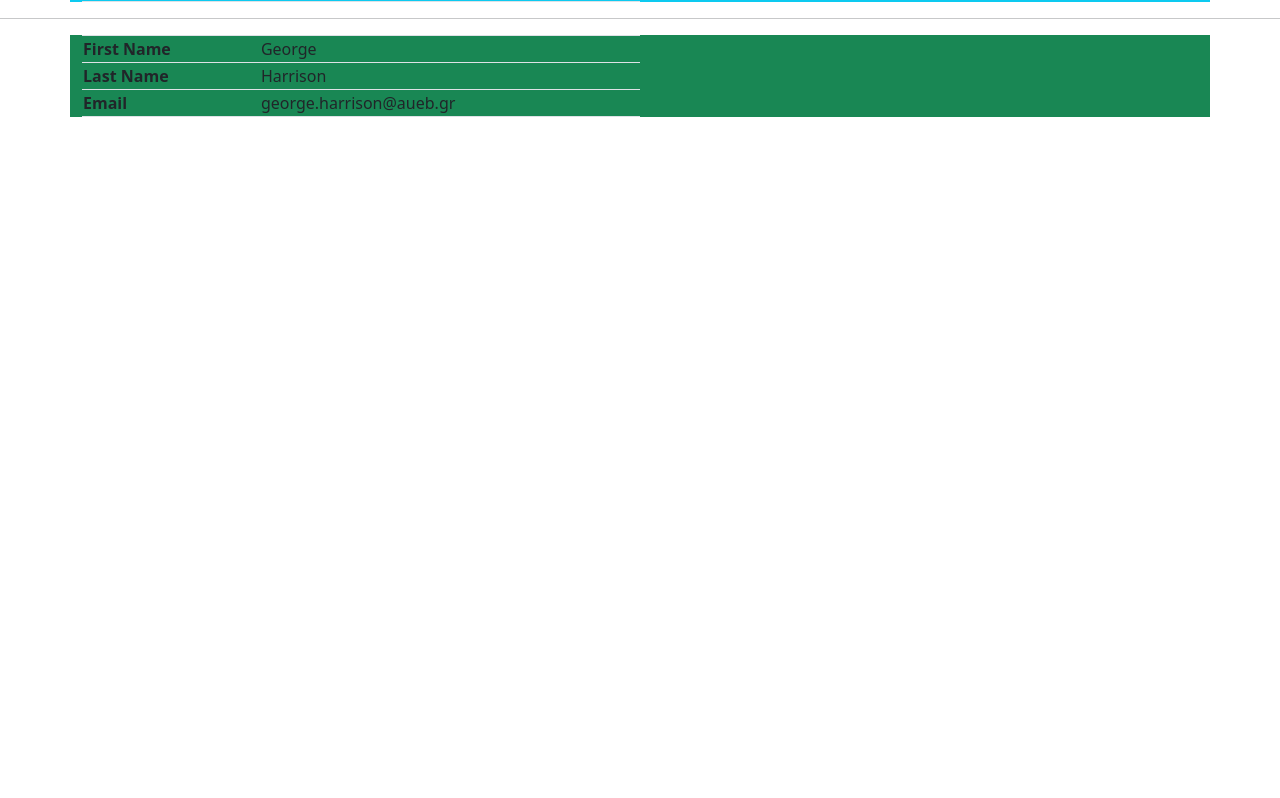
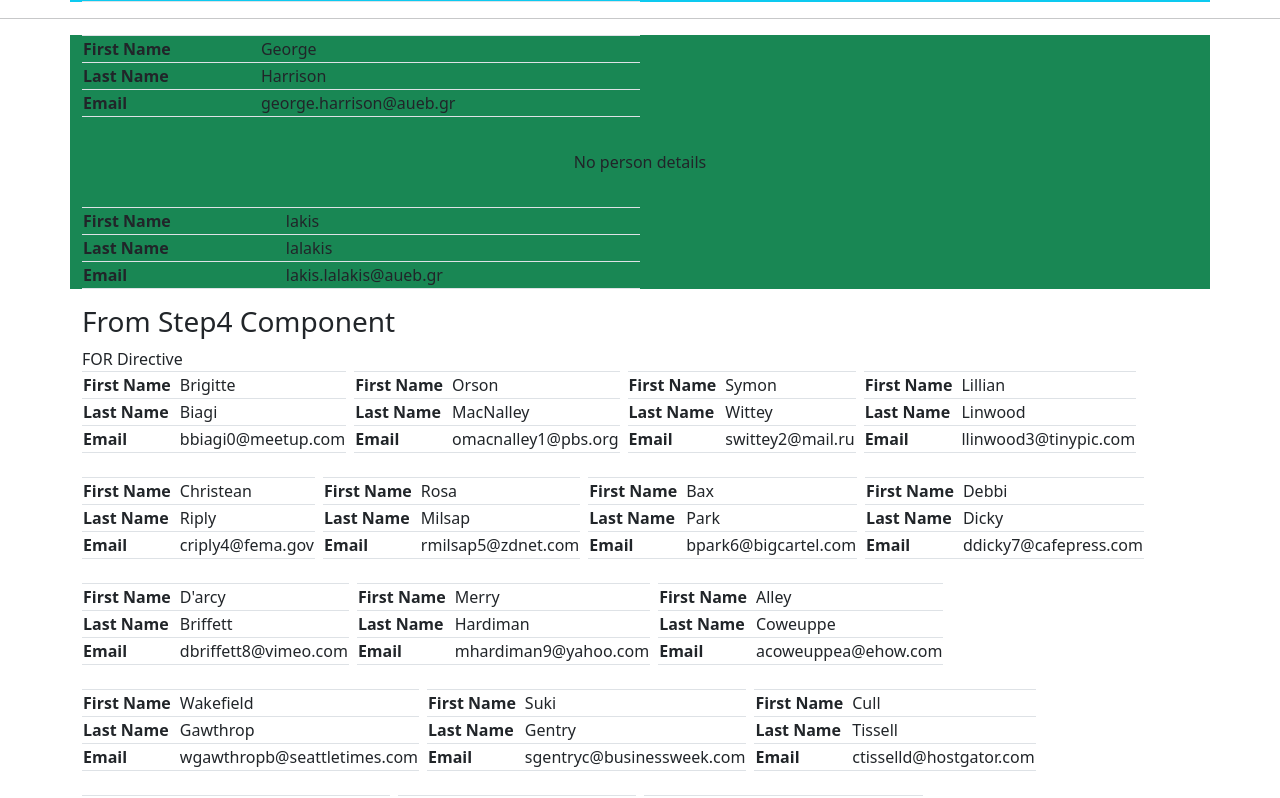
Before and after one commit to katerinakarkaggeli/cf10-frontend, an Angular app: page / in a window 1280 px wide. Shown: the part 524-1322 px from the top of the page. Before the commit the page ends 800 px from the top, so only its background shows below. Built offline with nearby package versions, Linux system fonts and the light colour scheme.

Commit message:
feat: add step4 for directive

```diff
--- a/src/app/app.html
+++ b/src/app/app.html
@@ -44,4 +44,12 @@
 
  <div class="container mt-2 bg-success">
   <app-step3-person-table-input [person]="person1"></app-step3-person-table-input>
+  <app-step3-person-table-input></app-step3-person-table-input>
+  <app-step3-person-table-input [person]="person2"></app-step3-person-table-input>
  </div>
+
+ <!-- Add child step4-for-directive -->
+  <div class="container mt-2">
+    <h3>From Step4 Component</h3>
+    <app-step4-for-directive> </app-step4-for-directive>
+  </div>
--- a/src/app/app.ts
+++ b/src/app/app.ts
@@ -3,12 +3,15 @@ import { RouterOutlet } from '@angular/router';
 
 import { Step2PersonTable } from './components/step2-person-table/step2-person-table';
 import { Step3PersonTableInput } from './components/step3-person-table-input/step3-person-table-input';
+import { Step4ForDirective } from './components/step4-for-directive/step4-for-directive';
 import { Person } from './shared/interfaces/person';
+
 
 @Component({
   imports: [
     Step2PersonTable,
-    Step3PersonTableInput
+    Step3PersonTableInput,
+    Step4ForDirective
   ],
   selector: 'app-root',
   styleUrl: './app.css',
@@ -30,4 +33,10 @@ export class App {
     lastname: "Harrison",
     email: "george.harrison@aueb.gr"
   }
+
+  person2: Person = {
+    firstname: "lakis",
+    lastname: "lalakis",
+    email: "lakis.lalakis@aueb.gr"
+  }
 }
--- /dev/null
+++ b/src/app/components/step4-for-directive/step4-for-directive.html
@@ -0,0 +1,7 @@
+<div>FOR Directive</div>
+
+<div class="d-flex flex-wrap text-nowrap gap-2">
+    @for (p of persons; track p) {
+        <app-step3-person-table-input [person]="p"></app-step3-person-table-input>
+    }
+</div>
--- /dev/null
+++ b/src/app/components/step4-for-directive/step4-for-directive.ts
@@ -0,0 +1,34 @@
+import { Component } from '@angular/core';
+import { Person } from '../../shared/interfaces/person';
+import { Step3PersonTableInput } from '../step3-person-table-input/step3-person-table-input';
+
+@Component({
+  imports: [Step3PersonTableInput],
+  selector: 'app-step4-for-directive',
+  styleUrl: './step4-for-directive.css',
+  templateUrl: './step4-for-directive.html',
+})
+export class Step4ForDirective {
+  persons: Person[] = [
+    {"firstname":"Brigitte","lastname":"Biagi","email":"bbiagi0@meetup.com"},
+    {"firstname":"Orson","lastname":"MacNalley","email":"omacnalley1@pbs.org"},
+    {"firstname":"Symon","lastname":"Wittey","email":"swittey2@mail.ru"},
+    {"firstname":"Lillian","lastname":"Linwood","email":"llinwood3@tinypic.com"},
+    {"firstname":"Christean","lastname":"Riply","email":"criply4@fema.gov"},
+    {"firstname":"Rosa","lastname":"Milsap","email":"rmilsap5@zdnet.com"},
+    {"firstname":"Bax","lastname":"Park","email":"bpark6@bigcartel.com"},
+    {"firstname":"Debbi","lastname":"Dicky","email":"ddicky7@cafepress.com"},
+    {"firstname":"D'arcy","lastname":"Briffett","email":"dbriffett8@vimeo.com"},
+    {"firstname":"Merry","lastname":"Hardiman","email":"mhardiman9@yahoo.com"},
+    {"firstname":"Alley","lastname":"Coweuppe","email":"acoweuppea@ehow.com"},
+    {"firstname":"Wakefield","lastname":"Gawthrop","email":"wgawthropb@seattletimes.com"},
+    {"firstname":"Suki","lastname":"Gentry","email":"sgentryc@businessweek.com"},
+    {"firstname":"Cull","lastname":"Tissell","email":"ctisselld@hostgator.com"},
+    {"firstname":"Manuel","lastname":"Thonason","email":"mthonasone@answers.com"},
+    {"firstname":"Clementina","lastname":"Hoggetts","email":"choggettsf@si.edu"},
+    {"firstname":"Fairlie","lastname":"Jiggle","email":"fjiggleg@engadget.com"},
+    {"firstname":"Tabbie","lastname":"Trimby","email":"ttrimbyh@list-manage.com"},
+    {"firstname":"Klement","lastname":"Doumic","email":"kdoumici@wufoo.com"},
+    {"firstname":"Janos","lastname":"Mapplebeck","email":"jmapplebeckj@ebay.com"}
+ ]
+}
```
Also changed, not shown: src/app/components/step4-for-directive/step4-for-directive.css (added), 1 other file (tests, documents, lock files or other folders).
